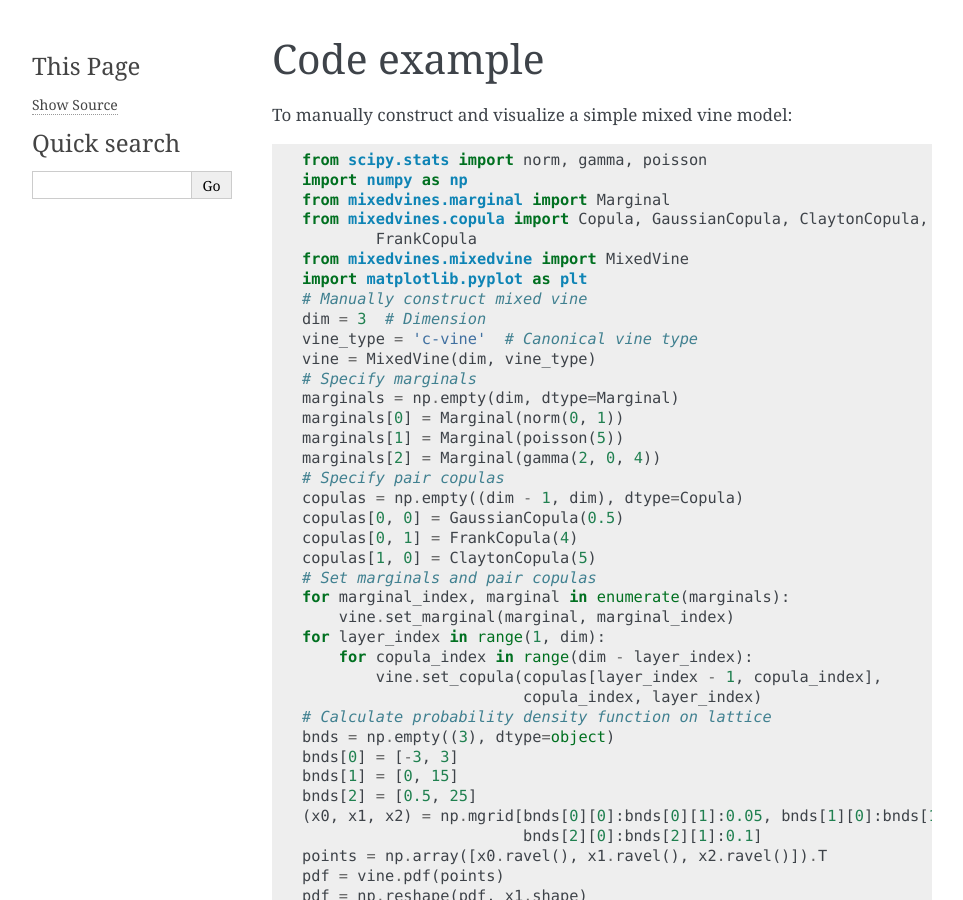
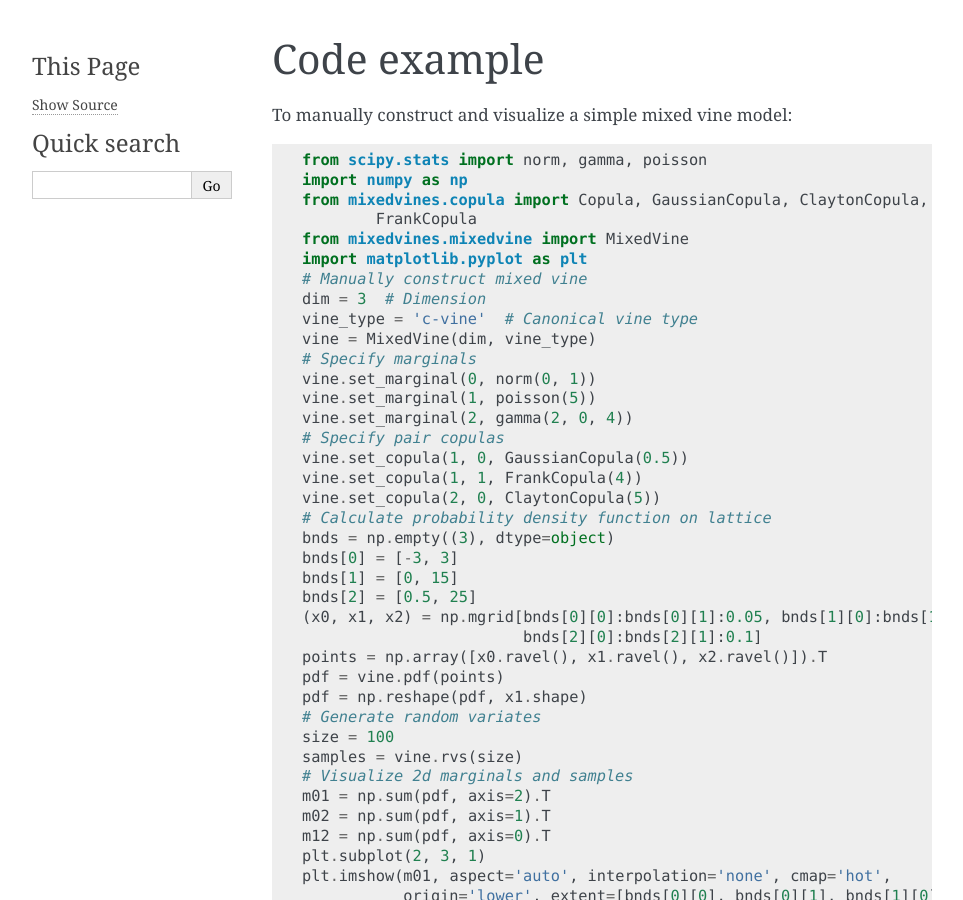
Before and after one commit to asnelt/mixedvines, a Sphinx documentation site: the page built from docs/code_example.rst, in a window 1280 px wide and 900 px high. Shown: the whole window, without its empty margins (148-1111 px from the left). Built offline with Sphinx 7.4.7, drawn with Linux system fonts in a browser that asks for light colours.

Commit message:
Make arguments of set_marginal and set_copula more intuitive.

```diff
--- a/docs/code_example.rst
+++ b/docs/code_example.rst
@@ -8,7 +8,6 @@ To manually construct and visualize a simple mixed vine model:
 
     from scipy.stats import norm, gamma, poisson
     import numpy as np
-    from mixedvines.marginal import Marginal
     from mixedvines.copula import Copula, GaussianCopula, ClaytonCopula, \
             FrankCopula
     from mixedvines.mixedvine import MixedVine
@@ -18,22 +17,13 @@ To manually construct and visualize a simple mixed vine model:
     vine_type = 'c-vine'  # Canonical vine type
     vine = MixedVine(dim, vine_type)
     # Specify marginals
-    marginals = np.empty(dim, dtype=Marginal)
-    marginals[0] = Marginal(norm(0, 1))
-    marginals[1] = Marginal(poisson(5))
-    marginals[2] = Marginal(gamma(2, 0, 4))
+    vine.set_marginal(0, norm(0, 1))
+    vine.set_marginal(1, poisson(5))
+    vine.set_marginal(2, gamma(2, 0, 4))
     # Specify pair copulas
-    copulas = np.empty((dim - 1, dim), dtype=Copula)
-    copulas[0, 0] = GaussianCopula(0.5)
-    copulas[0, 1] = FrankCopula(4)
-    copulas[1, 0] = ClaytonCopula(5)
-    # Set marginals and pair copulas
-    for marginal_index, marginal in enumerate(marginals):
-        vine.set_marginal(marginal, marginal_index)
-    for layer_index in range(1, dim):
-        for copula_index in range(dim - layer_index):
-            vine.set_copula(copulas[layer_index - 1, copula_index],
-                            copula_index, layer_index)
+    vine.set_copula(1, 0, GaussianCopula(0.5))
+    vine.set_copula(1, 1, FrankCopula(4))
+    vine.set_copula(2, 0, ClaytonCopula(5))
     # Calculate probability density function on lattice
     bnds = np.empty((3), dtype=object)
     bnds[0] = [-3, 3]
```
Also changed, not shown: README.rst (+6 -16 lines), 3 other files.
